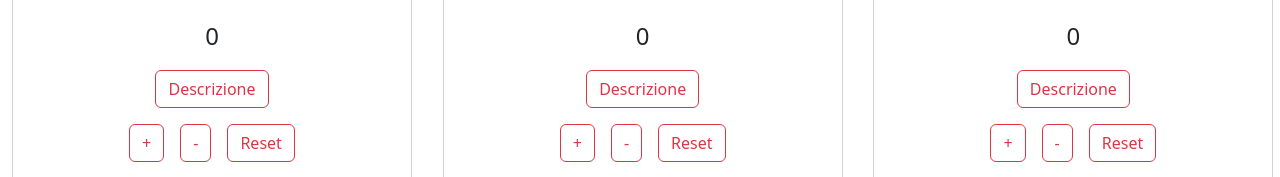
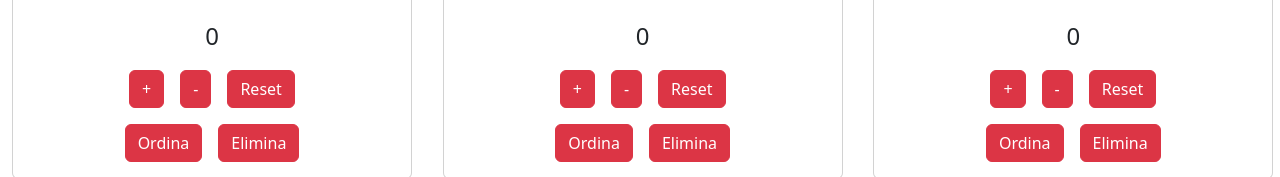
Before and after one commit to giorgiocoppola/pizzeria-bootstrap, a React (Create React App) app: page / in a window 1280 px wide. Shown: the part 623-800 px from the top of the page. Built offline with nearby package versions, Linux system fonts and the light colour scheme.

Commit message:
Modifica del bottone Elimina

```diff
--- a/src/App.js
+++ b/src/App.js
@@ -3,7 +3,7 @@ import { BrowserRouter as Router, Route, Routes} from 'react-router-dom'
 import Home from './component/Home'
 import Accedi from './component/Accedi'
 import Registrazione from './component/Registrazione'
-import Descrizione1 from './info/Descrizione1'
+
 
 function App() {
   return <Router >
@@ -11,7 +11,6 @@ function App() {
             <Route path='/' element={<Home />} />
             <Route path='/accedi' element={<Accedi />} />
             <Route path='/registrazione' element={<Registrazione />} />
-            <Route path='/descrizione1' element={<Descrizione1/>} />
            </Routes>
          </Router>
 }
--- a/src/component/Pizze.jsx
+++ b/src/component/Pizze.jsx
@@ -1,4 +1,6 @@
 import React, { useEffect, useState } from 'react'
+
+
 
 
 
@@ -8,16 +10,28 @@ function Pizze({id,img,nome,prezzo,max, handleDelete}) {
 
     const [count,setCount] = useState(0);
     const [message,setMessage] = useState("");
+    const [descrizione,setDescrizione] = useState([]);
 
 
 
    useEffect( () =>{
 
-   if(count > 0 ) {
+   if(count === 0 ) {
 
-    console.log(`Aggiungi ${count}  pizze`);
+    console.log("Aggiungi una pizza");
 
-   } } )
+   } else if (count === 1) {
+
+    console.log(`${count}  pizza`);
+
+   } else {
+
+    console.log(`${count}  pizze`);
+
+   }
+
+
+ } )
 
 
 
@@ -69,7 +83,12 @@ function Pizze({id,img,nome,prezzo,max, handleDelete}) {
     }
 
 
+    const handleDesc = () => {
 
+         setDescrizione( [...descrizione , {id:descrizione.length + 1,
+                          img : img
+                        }])
+    }
 
 
 
@@ -82,22 +101,20 @@ function Pizze({id,img,nome,prezzo,max, handleDelete}) {
           <p className="card-text fs-4">{prezzo} €</p>
           <p className="card-text fs-4">{count}</p>
 
-         <div className="btn-0 mb-3">
-               <button className='btn btn-outline-danger'>Descrizione</button>
-         </div>
+
 
          <div className="btn-1">
 
-           <button  onClick={incrementa} className="btn btn-outline-danger">+</button>
-           <button  onClick={decrementa} className="btn btn-outline-danger ms-3">-</button>
-           <button  onClick={() => setCount(0)} className="btn btn-outline-danger ms-3">Reset</button>
+           <button  onClick={incrementa} className="btn btn-danger">+</button>
+           <button  onClick={decrementa} className="btn btn-danger ms-3">-</button>
+           <button  onClick={() => setCount(0)} className="btn btn-danger ms-3">Reset</button>
 
          </div>
 
          <div className="btn-2 mt-3">
 
-           <button  onClick={ordina} className="btn btn-outline-danger">Ordina</button>
-           <button   className="btn btn-outline-danger ms-3" onClick={()=>handleDelete(id)}>Elimina</button>
+           <button  onClick={ordina} className="btn btn-danger">Ordina</button>
+           <button   className="btn btn-danger ms-3" onClick={()=>handleDelete(id)}>Elimina</button>
            <p className="card-text text-danger">{message}</p>
 
          </div>
```
